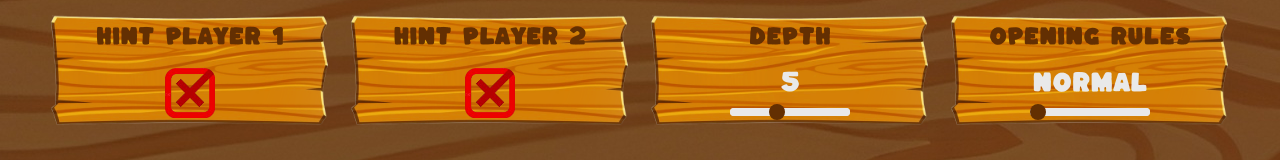
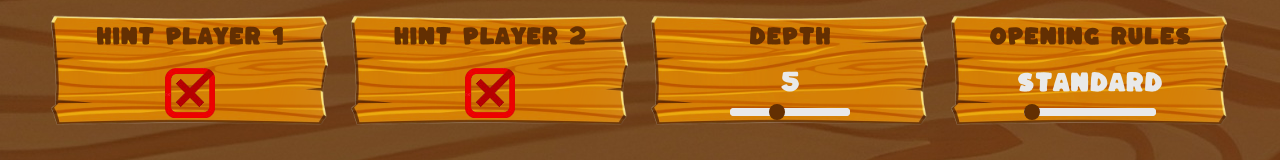
Before and after one commit to Seriots/Gomoku, a React (Create React App) app in the folder front/: page /GamePlayer in a window 1280 px wide. Shown: the part 935-1095 px from the top of the page. Built offline with nearby package versions, Linux system fonts and the light colour scheme.

Commit message:
continue opening rules

```diff
--- a/front/src/Game/Components/Board.tsx
+++ b/front/src/Game/Components/Board.tsx
@@ -18,6 +18,7 @@ interface BoardProps {
     activateHintP1?: boolean,
     activateHintP2?: boolean,
     depth: number,
+    openingRule: string,
 }
 
 interface LocalGameInfoProps {
@@ -362,6 +363,7 @@ const Board : React.FC<BoardProps> = ({
     activateHintP1,
     activateHintP2,
     depth,
+    openingRule,
 }) => {
     const [runFirstIa, setRunFirstIa] = useState(false);
 
--- a/front/src/Game/Components/OpeningRulesProp.tsx
+++ b/front/src/Game/Components/OpeningRulesProp.tsx
@@ -15,7 +15,7 @@ const OpeningRulesProp : React.FC<OpeningRulesPropProps> = ({
     gameRunning,
 }) => {
     const [ruleNumber, setRuleNumber] = useState(0);
-    const openingRulesList = ['normal', 'swap', 'swap2', 'pro', 'longpro'];
+    const openingRulesList = ['standard', 'swap', 'swap2', 'pro', 'longpro'];
 
     useEffect(() => {
         setOpeningRule(openingRulesList[ruleNumber]);
--- a/front/src/Game/GameIA.tsx
+++ b/front/src/Game/GameIA.tsx
@@ -42,7 +42,7 @@ function GameIA() {
     const [gameInfo, setGameInfo] = useState(GameInWhite);
     const [firstPlayer, setFirstPlayer] = useState('white');
     const [depth, setDepth] = useState(5);
-    const [openingRule, setOpeningRule] = useState('normal');
+    const [openingRule, setOpeningRule] = useState('standard');
     const firstPlayerRef = useRef(firstPlayer);
 
     useEffect(() => {
@@ -61,7 +61,7 @@ function GameIA() {
                 <OpeningRulesProp openingRule={openingRule} setOpeningRule={setOpeningRule} gameRunning={gameRunning} />
             </ParamsBar>
             <InfoBar gameInfo={gameInfo} />
-            <Board IAMode={true} gameRunning={gameRunning} setGameRunning={setGameRunning} setWinner={setWinner} gameInfo={gameInfo} setGameInfo={setGameInfo} firstPlayer={firstPlayerRef} depth={depth}/>
+            <Board IAMode={true} gameRunning={gameRunning} setGameRunning={setGameRunning} setWinner={setWinner} gameInfo={gameInfo} setGameInfo={setGameInfo} firstPlayer={firstPlayerRef} depth={depth} openingRule={openingRule}/>
             <BoardShadow gameRunning={gameRunning} winner={winner} setWinner={setWinner}/>
             {!gameRunning &&
                 <StartButton gameRunning={gameRunning} setGameRunning={setGameRunning} />
--- a/front/src/Game/GamePlayer.tsx
+++ b/front/src/Game/GamePlayer.tsx
@@ -26,7 +26,7 @@ function GameIA() {
     const [activateHintP1, setActivateHintP1] = useState(false);
     const [activateHintP2, setActivateHintP2] = useState(false);
     const [depth, setDepth] = useState(5);
-    const [openingRule, setOpeningRule] = useState('normal');
+    const [openingRule, setOpeningRule] = useState('standard');
     const firstPlayerRef = useRef('white');
 
     useEffect(() => {
@@ -45,7 +45,7 @@ function GameIA() {
                 <OpeningRulesProp openingRule={openingRule} setOpeningRule={setOpeningRule} gameRunning={gameRunning} />
             </ParamsBar>
             <InfoBar gameInfo={gameInfo} />
-            <Board IAMode={false} gameRunning={gameRunning} setGameRunning={setGameRunning} setWinner={setWinner} gameInfo={gameInfo} setGameInfo={setGameInfo} firstPlayer={firstPlayerRef} activateHintP1={activateHintP1} activateHintP2={activateHintP2} depth={depth}/>
+            <Board IAMode={false} gameRunning={gameRunning} setGameRunning={setGameRunning} setWinner={setWinner} gameInfo={gameInfo} setGameInfo={setGameInfo} firstPlayer={firstPlayerRef} activateHintP1={activateHintP1} activateHintP2={activateHintP2} depth={depth} openingRule={openingRule}/>
             <BoardShadow gameRunning={gameRunning} winner={winner} setWinner={setWinner}/>
             {!gameRunning &&
                 <StartButton gameRunning={gameRunning} setGameRunning={setGameRunning} />
```
